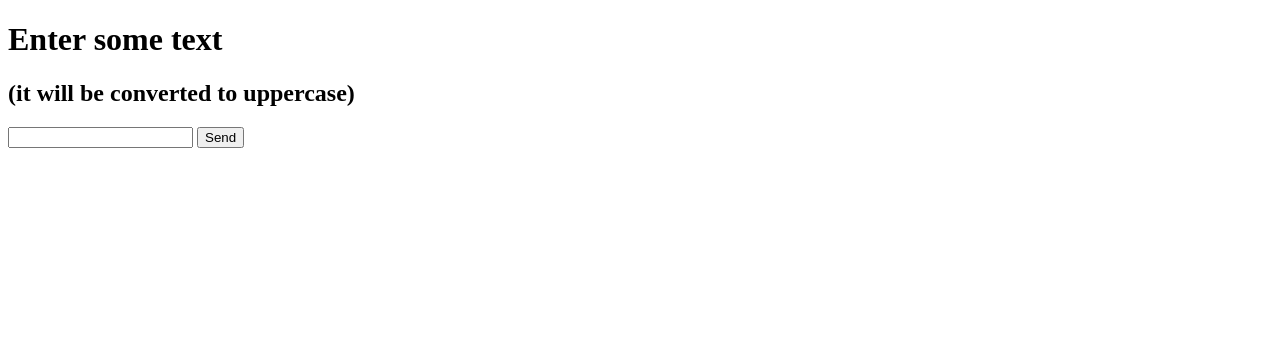
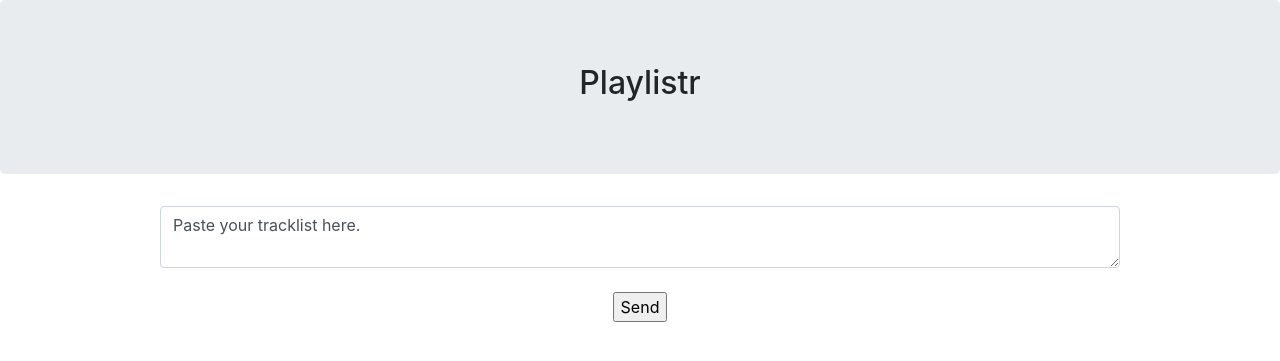
Before and after one commit to Gan0k/Playlistr, a Flask app: page / in a window 1280 px wide. Shown: the top 361 px of the page. Run offline with Flask 2, Linux system fonts and the light colour scheme; some libraries are stand-ins or nearby versions.

Commit message:
Works somewhat

```diff
--- a/server.py
+++ b/server.py
@@ -1,15 +1,16 @@
-from flask import Flask, request, render_template
+from flask import Flask, request, render_template, url_for
 import playlistr
 
 app = Flask(__name__)
 
 @app.route('/')
 def form():
-	return render_template('form.html')
+	css = url_for('static',filename='css/bootstrap.min.css')
+	return render_template('form.html',s=css)
 
 @app.route('/', methods=['POST'])
 def form_post():
-	return playlistr.make_playlist(request.form['text'])
+	return playlistr.make_playlist(request.form.get['text'])
 
 if __name__ == "__main__":
 	app.run()
--- a/templates/form.html
+++ b/templates/form.html
@@ -1,11 +1,17 @@
 <!DOCTYPE html>
 <html lang="en">
+<link rel= "stylesheet" type= "text/css" href={{ s }}>
 <body>
-    <h1>Enter some text</h1>
-    <h2>(it will be converted to uppercase)</h2>
-    <form action="." method="POST">
-        <input type="text" name="text">
-        <input type="submit" name="form" value="Send">
-    </form>
+	<div align="center" class="jumbotron">
+		<h2> Playlistr </h2>
+	</div>
+	<div align="center" style=" height=10cm; width:75%; margin:0 auto;" class="form">
+		<form action="." method="POST">
+			<textarea class="form-control" name="text">Paste your tracklist here.</textarea>
+			<!-- <input type="text" name="text"> -->
+			<br>
+			<input type="submit" name="form" value="Send">
+		</form>
+	</div>
 </body>
 </html>
```
